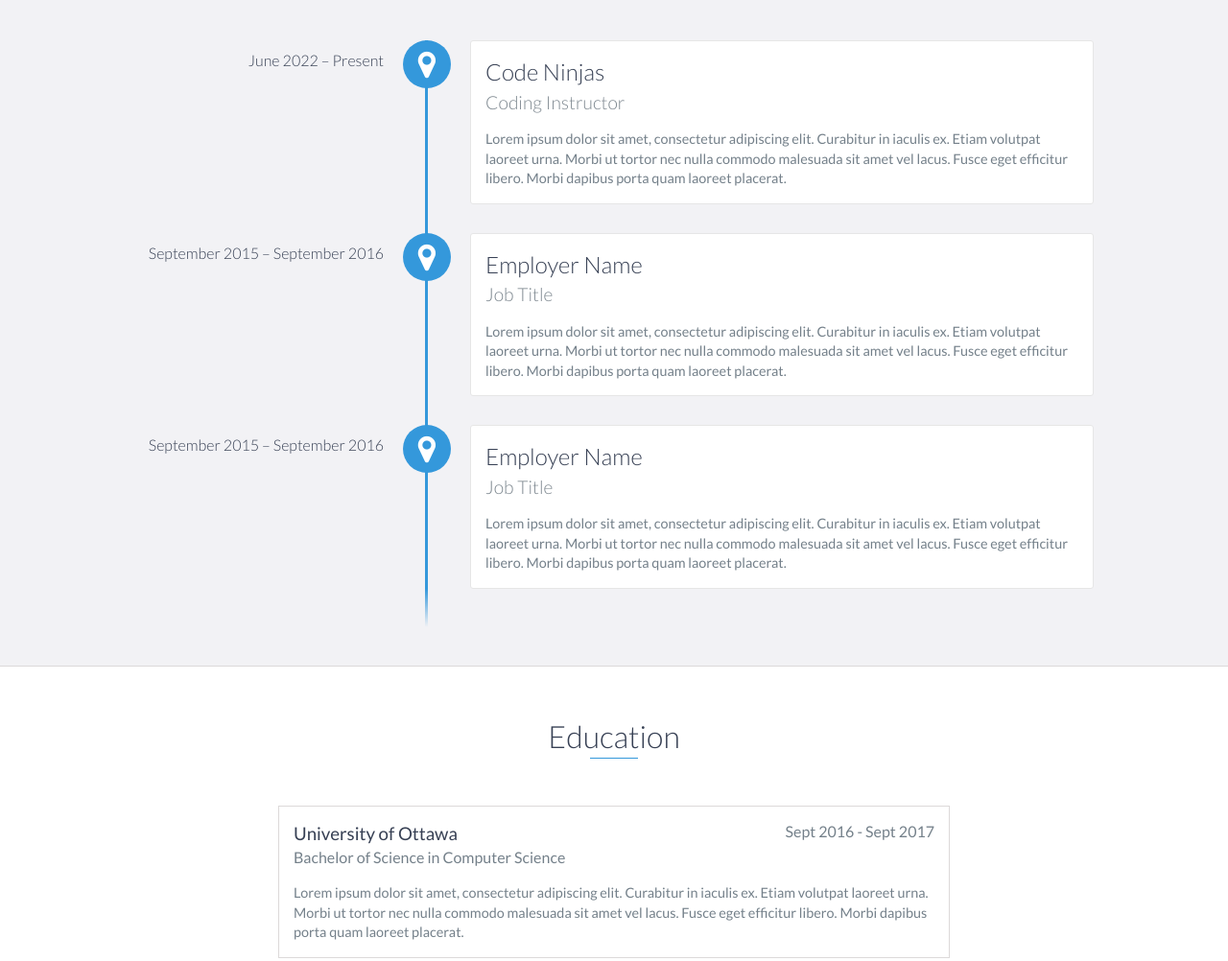
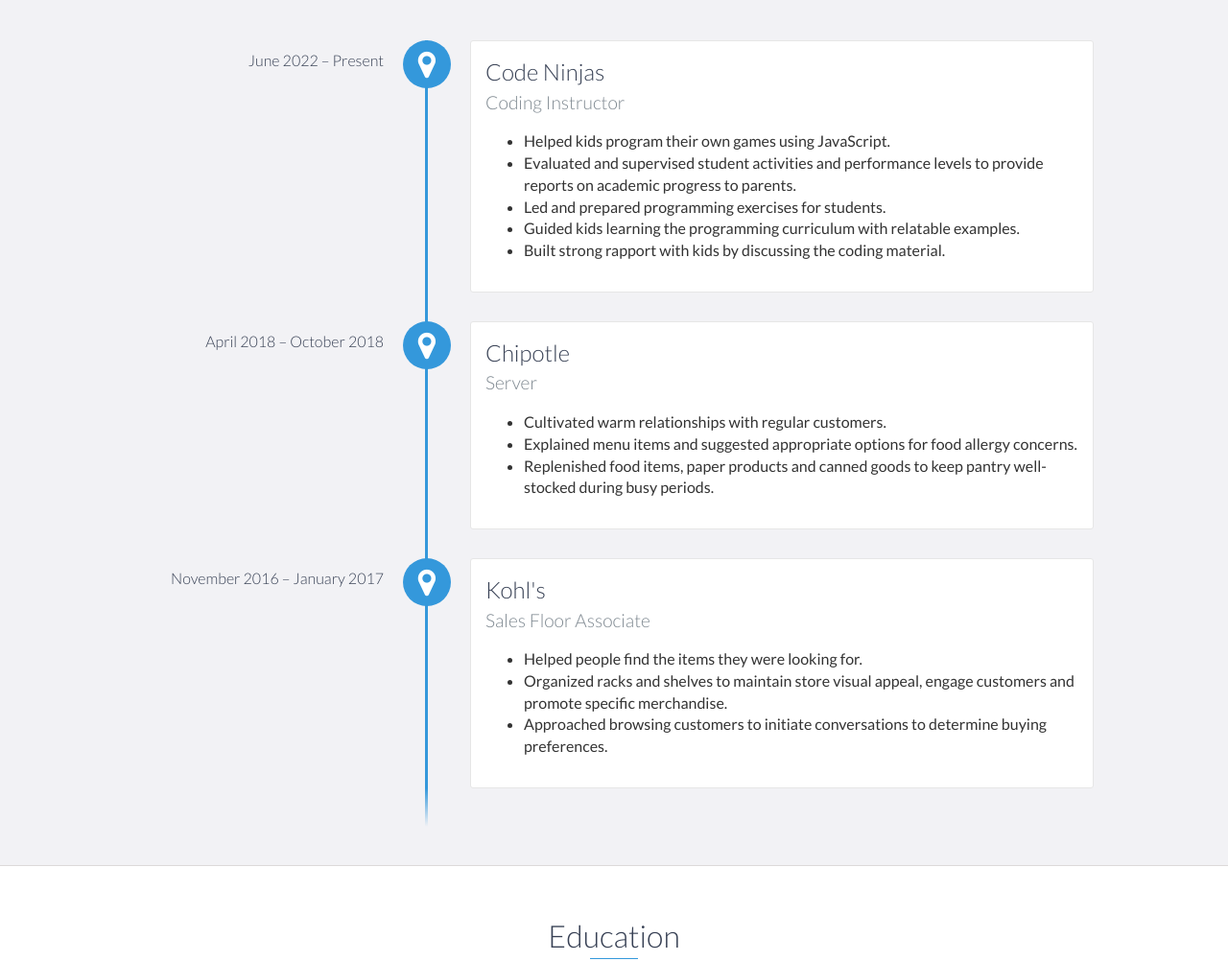
Before and after one commit to autosonic7/devportfolio-master, a website: page index.html in a window 1280 px wide. Shown: the part 1140-2142 px from the top of the page at 96% size. Drawn offline with nearby package versions, Linux system fonts and the light colour scheme.

Commit message:
Added Jobs

```diff
--- a/index.html
+++ b/index.html
@@ -89,23 +89,41 @@
                 <h3>Code Ninjas</h3>
                 <h4>Coding Instructor</h4>
                 <p>
-                    Lorem ipsum dolor sit amet, consectetur adipiscing elit. Curabitur in iaculis ex. Etiam volutpat laoreet urna. Morbi ut tortor nec nulla commodo malesuada sit amet vel lacus. Fusce eget efficitur libero. Morbi dapibus porta quam laoreet placerat.
+                    <ul>
+                        <li> Helped kids program their own games using JavaScript.</li>
+                            <li>Evaluated and supervised student activities and performance levels to provide reports on academic progress to parents.</li>
+                            <li>Led and prepared programming exercises for students. </li>
+                            <li>Guided kids learning the programming curriculum with relatable examples. </li>
+                            <li>Built strong rapport with kids by discussing the coding material.</li>
+
+                    </ul>
                 </p>
             </div>
 
-            <div data-date="September 2015 – September 2016">
-                <h3>Employer Name</h3>
-                <h4>Job Title</h4>
+            <div data-date="April 2018 – October 2018">
+                <h3>Chipotle</h3>
+                <h4>Server</h4>
                 <p>
-                    Lorem ipsum dolor sit amet, consectetur adipiscing elit. Curabitur in iaculis ex. Etiam volutpat laoreet urna. Morbi ut tortor nec nulla commodo malesuada sit amet vel lacus. Fusce eget efficitur libero. Morbi dapibus porta quam laoreet placerat.
+                    <ul>
+                        <li>Cultivated warm relationships with regular customers.</li>
+                        <li>Explained menu items and suggested appropriate options for food allergy concerns.</li>
+                         <li>Replenished food items, paper products and canned goods to keep pantry well-stocked during busy periods.</li>
+                    </ul>
+
+
                 </p>
             </div>
 
-            <div data-date="September 2015 – September 2016">
-                <h3>Employer Name</h3>
-                <h4>Job Title</h4>
+            <div data-date="November 2016 – January 2017">
+                <h3>Kohl's</h3>
+                <h4>Sales Floor Associate</h4>
                 <p>
-                    Lorem ipsum dolor sit amet, consectetur adipiscing elit. Curabitur in iaculis ex. Etiam volutpat laoreet urna. Morbi ut tortor nec nulla commodo malesuada sit amet vel lacus. Fusce eget efficitur libero. Morbi dapibus porta quam laoreet placerat.
+                    <ul>
+                        <li>Helped people find the items they were looking for.</li>
+                        <li>Organized racks and shelves to maintain store visual appeal, engage customers and promote specific merchandise.</li>
+                        <li>Approached browsing customers to initiate conversations to determine buying preferences.</li>
+
+                    </ul>
                 </p>
             </div>
         </div>
```
